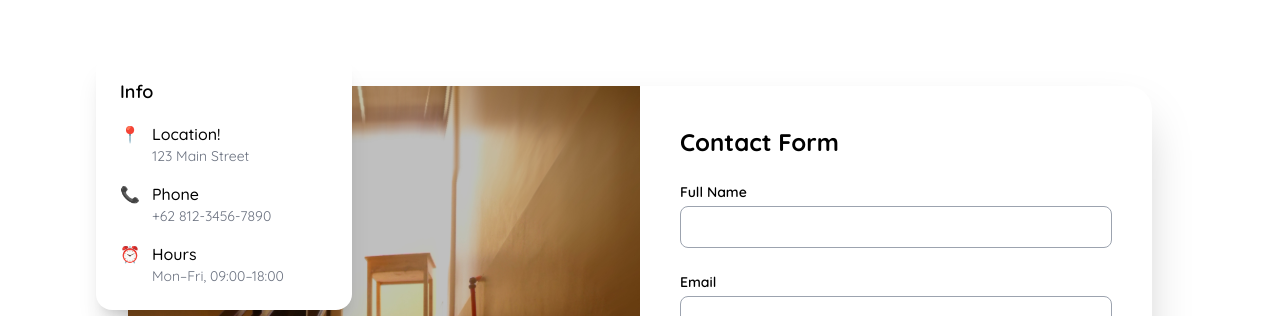
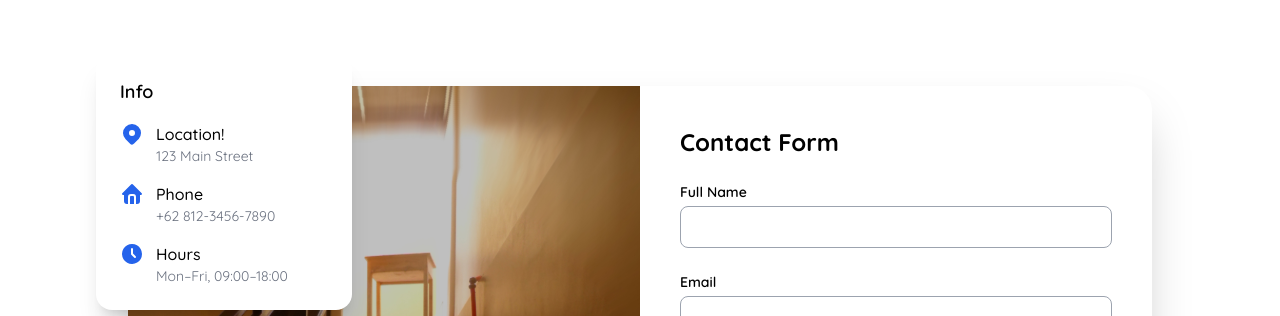
Before and after one commit to Coolgraydudes/journey-of-me, a React (Vite) app: page / in a window 1280 px wide. Shown: the part 5360-5676 px from the top of the page. Built offline with nearby package versions, Linux system fonts and the light colour scheme; a web font is replaced by a local one.

Commit message:
icon plus

```diff
--- a/src/Component/Contact.jsx
+++ b/src/Component/Contact.jsx
@@ -14,7 +14,7 @@ export default function Contact() {
           <h3 className="text-lg font-semibold mb-4 dark:text-white">Info</h3>
 
           <div className="flex items-start gap-3 mb-4">
-            <div className="text-blue-600">📍</div>
+            <div className="text-blue-600"><svg xmlns="http://www.w3.org/2000/svg" width="24" height="24" viewBox="0 0 24 24" fill="currentColor" class="icon icon-tabler icons-tabler-filled icon-tabler-map-pin"><path stroke="none" d="M0 0h24v24H0z" fill="none"/><path d="M18.364 4.636a9 9 0 0 1 .203 12.519l-.203 .21l-4.243 4.242a3 3 0 0 1 -4.097 .135l-.144 -.135l-4.244 -4.243a9 9 0 0 1 12.728 -12.728zm-6.364 3.364a3 3 0 1 0 0 6a3 3 0 0 0 0 -6z" /></svg></div>
             <div>
               <p className="font-medium dark:text-white">Location!</p>
               <p className="text-gray-500 dark:text-white text-sm">123 Main Street</p>
@@ -22,7 +22,7 @@ export default function Contact() {
           </div>
 
           <div className="flex items-start gap-3 mb-4">
-            <div className="text-blue-600">📞</div>
+            <div className="text-blue-600"><svg xmlns="http://www.w3.org/2000/svg" width="24" height="24" viewBox="0 0 24 24" fill="currentColor" class="icon icon-tabler icons-tabler-filled icon-tabler-home"><path stroke="none" d="M0 0h24v24H0z" fill="none"/><path d="M12.707 2.293l9 9c.63 .63 .184 1.707 -.707 1.707h-1v6a3 3 0 0 1 -3 3h-1v-7a3 3 0 0 0 -2.824 -2.995l-.176 -.005h-2a3 3 0 0 0 -3 3v7h-1a3 3 0 0 1 -3 -3v-6h-1c-.89 0 -1.337 -1.077 -.707 -1.707l9 -9a1 1 0 0 1 1.414 0m.293 11.707a1 1 0 0 1 1 1v7h-4v-7a1 1 0 0 1 .883 -.993l.117 -.007z" /></svg></div>
             <div>
               <p className="font-medium dark:text-white">Phone</p>
               <p className="text-gray-500 text-sm dark:text-white">+62 812-3456-7890</p>
@@ -30,7 +30,7 @@ export default function Contact() {
           </div>
 
           <div className="flex items-start gap-3">
-            <div className="text-blue-600">⏰</div>
+            <div className="text-blue-600"><svg xmlns="http://www.w3.org/2000/svg" width="24" height="24" viewBox="0 0 24 24" fill="currentColor" class="icon icon-tabler icons-tabler-filled icon-tabler-clock"><path stroke="none" d="M0 0h24v24H0z" fill="none"/><path d="M17 3.34a10 10 0 1 1 -14.995 8.984l-.005 -.324l.005 -.324a10 10 0 0 1 14.995 -8.336zm-5 2.66a1 1 0 0 0 -.993 .883l-.007 .117v5l.009 .131a1 1 0 0 0 .197 .477l.087 .1l3 3l.094 .082a1 1 0 0 0 1.226 0l.094 -.083l.083 -.094a1 1 0 0 0 0 -1.226l-.083 -.094l-2.707 -2.708v-4.585l-.007 -.117a1 1 0 0 0 -.993 -.883z" /></svg></div>
             <div>
               <p className="font-medium dark:text-white">Hours</p>
               <p className="text-gray-500 text-sm dark:text-white">Mon–Fri, 09:00–18:00</p>
```
